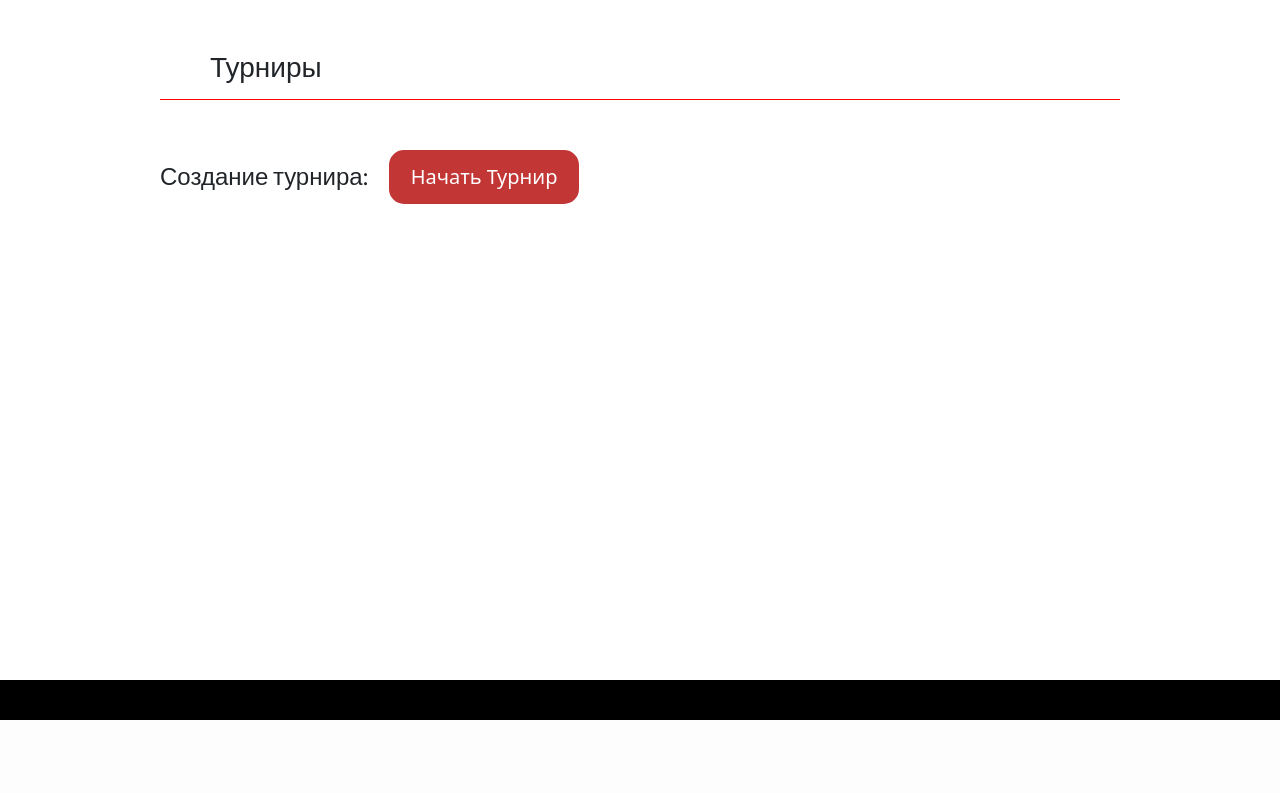
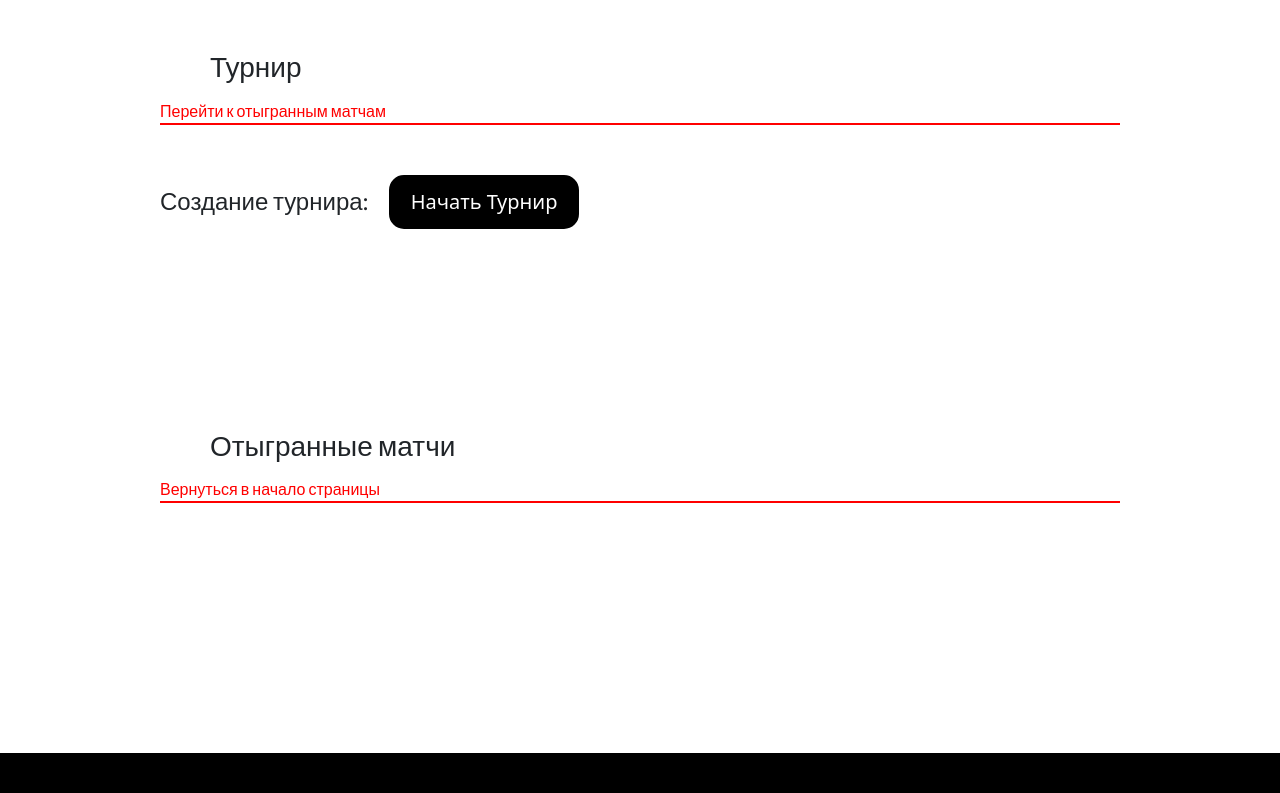
Before and after one commit to Arxivus/Hockey-project, a Django app: page /tournaments/ in a window 1280 px wide. Shown: the part 80-873 px from the top of the page. Before the commit the page ends 800 px from the top, so only its background shows below. Run offline with Django 5.2, Linux system fonts and the light colour scheme; the visitor is signed in with stand-in values (Sample User, id 1); data that the repository does not hold is empty; some libraries are stand-ins or nearby versions.

Commit message:
Догенерации матчей турнира после внесения счета, разбиение по статусу матча, порядок отрисовки, корректировка времени

```diff
--- a/main_app/admin.py
+++ b/main_app/admin.py
@@ -20,7 +20,7 @@ class CompetitorAdmin(admin.ModelAdmin):
     list_filter = ('group_id', 'gender')
 
 class MicromatchAdmin(admin.ModelAdmin):
-    search_fields = ('created_at',)
+    search_fields = ('start_time',)
     list_filter = ('tournament__tour_id',)
 
 admin.site.register(Profile)
--- a/main_app/static/css/elements-style.css
+++ b/main_app/static/css/elements-style.css
@@ -74,7 +74,7 @@ ul {
 }
 
 section {
-    margin-bottom: 50px;
+    margin-bottom: 100px;
 }
 
 h1, h2, h3, h4, h5 {
@@ -82,7 +82,7 @@ h1, h2, h3, h4, h5 {
 }
 
 .line {
-    height: 1px;
+    height: 2px;
     background-color: #f00;
     margin-bottom: 50px;
 }
--- a/main_app/static/css/tournaments-style.css
+++ b/main_app/static/css/tournaments-style.css
@@ -26,6 +26,16 @@ button:hover {
     padding: 20px 30px;
 }
 
+.generate-btn {
+    border-color: #000;
+    background-color: #000;
+}
+
+.generate-btn:active {
+    color: #000;
+    border-color: #000;
+}
+
 .register-btn:disabled {
     color: lightgray;
     background-color: gray;
@@ -40,6 +50,14 @@ button:hover {
 
 a {
     color: #fff;
+}
+
+.nav-page {
+    color: #f00;
+}
+
+.nav-page:hover {
+    text-decoration: underline;
 }
 
 /**/
@@ -60,7 +78,9 @@ a {
     align-items: center;
 }
 
-.matches {
+.matches,
+.played-matches,
+.players-group {
     display: flex;
     flex-direction: column;
     align-items: center;
--- a/main_app/static/js/fetch-requests.js
+++ b/main_app/static/js/fetch-requests.js
@@ -43,13 +43,30 @@ function getMatchesData(matchesTable, url) {
         .catch(error => console.error('Ошибка получения данных:', error))
 }
 
+function getGeneratedMatches(matchesTable, url) {
+    getMatchesData(matchesTable, url)
+}
+
 function getNextMatch(matchesTable, url) {
     getMatchesData(matchesTable, url)
 }
+/* function getNextMatch(matchesTable, groupId, url) {
+    fetch(url,
+        {
+            method: 'GET',
+            headers: { 'X-CSRFToken': csrftoken },
+            body: JSON.stringify({ group_id: groupId })
+        })
+        .then(response => response.json())
+        .then(data => {
+            if (data['message']) {
+                console.log(data['message']);
+            }
+            renderMatches(data['matches'], matchesTable);
+        })
+        .catch(error => console.error('Ошибка получения данных:', error))
+} */
 
-function getGeneratedMatches(matchesTable, url) {
-    getMatchesData(matchesTable, url)
-}
 
 function saveMatchScore(matchId, score1, score2, team1_playersId, team2_playersId) {
     fetch(`/tournaments/save-match/${matchId}/`,
@@ -104,12 +121,6 @@ function saveProfileChanges(newValues) {
     .catch(error => console.error('Ошибка сохранения:', error))
 }
 
-/* function generateMatches(matchesTable, url) {
-    const matchesBlock = document.querySelector('.matches');
-    matchesBlock.innerHTML = ''
-    getMatchesData(matchesTable, url)
-} */
-
 function generateTour(tourSettings, url) {
     fetch(url,
     {
--- a/main_app/static/js/main.js
+++ b/main_app/static/js/main.js
@@ -1,8 +1,7 @@
-import { generateTour, getNextMatch, getGeneratedMatches, checkRegisterStatus } from './fetch-requests.js'
+import { generateTour, getGeneratedMatches, checkRegisterStatus } from './fetch-requests.js'
 
 document.addEventListener('DOMContentLoaded', function() {
     const generateBtn = document.querySelector('.generate-btn');
-    const getNextMatchBtn = document.querySelector('.next-match-btn');
     const matchesTable = document.querySelector('.matches');
     const modalWindow = document.querySelector('.modal-edit');
     const closeBtn = document.querySelector('.modal-close');
@@ -43,20 +42,13 @@ document.addEventListener('DOMContentLoaded', function() {
             overlay.classList.remove('show')
             setTimeout(function() {location.reload()}, 3000);
 
-            /* generateMatches(matchesTable, '/tournaments/start-new/') */
-
         }
 
         else {
             const error = document.querySelector('.form-error');
             error.textContent = 'Неверный формат данных!'
         }
-
     })
-
-    /* getNextMatchBtn.addEventListener('click', function() {
-        getNextMatch(matchesTable, '/tournaments/get-next-match/')
-    }) */
 });
 
 async function checkRegister(){
--- a/main_app/static/js/tour-elems-renders.js
+++ b/main_app/static/js/tour-elems-renders.js
@@ -1,10 +1,10 @@
-import { getPermissions, saveMatchScore } from './fetch-requests.js';
+import { getPermissions, saveMatchScore, getNextMatch } from './fetch-requests.js';
 
 async function renderMatches(matches, matchesTable) {
     if (matches == undefined || matches.length == 0) {
         return
     }
-
+    console.log(matches);
     const loading = document.querySelector('.loading');
     if (loading)
         loading.style.display = 'none'
@@ -20,17 +20,38 @@ async function renderMatches(matches, matchesTable) {
         const matchTime = match['start_time'].slice(0, 5)
         const matchField = match['field_num']
         const matchId = match['match_id']
+        const matchGroupId = match['group_id']
         const team1Card = getTeamCard(match['team1_players'], match['team1_score'], 1)
         const team2Card = getTeamCard(match['team2_players'], match['team2_score'], 2)
 
         const team1_playersId = getTeamPlayersId(match['team1_players'])
         const team2_playersId = getTeamPlayersId(match['team2_players'])
 
-        const matchCard = await getMatchCard(team1Card, team2Card, matchTime, matchField, matchId, team1_playersId, team2_playersId)
+        const matchCard = await getMatchCard(matchesTable, team1Card, team2Card, matchGroupId, matchTime, matchField, matchId, team1_playersId, team2_playersId)
         matchCard.setAttribute('data-uuid', matchId)
 
-        matchesTable.append(matchCard)
+        const playedMatchesTable = document.querySelector('.played-matches');
+        if (playedMatchesTable && match['isPlayed'] == true) {
+            playedMatchesTable.append(matchCard)
+        }
+
+        else {
+            const playersGroup = document.querySelector(`.players-group[data-group-id="${matchGroupId}"]`);
+            if (playersGroup) {
+                playersGroup.append(matchCard) }
+            else {
+                const group = document.createElement('div');
+                group.className = 'players-group';
+                group.style.display = 'flex'
+                group.style.width = '100%'
+                group.dataset.groupId = matchGroupId;
+                group.append(matchCard)
+                matchesTable.append(group)
+            }
+        }
     }
+
+    console.log('Матчи успешно загружены');
 }
 
 function createTeamRoleEl(roleName, rolePlayers) {
@@ -79,9 +100,10 @@ function getTeamCard(team, team_score, num) {
     return teamCard
 }
 
-async function getMatchCard(team1Card, team2Card, matchTime, matchField, matchId, team1_playersId, team2_playersId) {
+async function getMatchCard(matchesTable, team1Card, team2Card, group_id, matchTime, matchField, matchId, team1_playersId, team2_playersId) {
     const matchCard = document.createElement('div')
     matchCard.classList.add('match-card')
+    matchCard.setAttribute('data-group', group_id)
 
     const matchTitleBlock = document.createElement('div');
     matchTitleBlock.classList.add('match-title-block')
@@ -114,11 +136,15 @@ async function getMatchCard(team1Card, team2Card, matchTime, matchField, matchId
         saveScoreBtn.textContent = 'Сохранить счет'
         matchTitleBlock.append(saveScoreBtn)
         saveScoreBtn.addEventListener('click', (event) => {
-        const currentCard = event.currentTarget.closest('.match-card')
-        const score1 = currentCard.querySelector('.team1-score-input').value
-        const score2 = currentCard.querySelector('.team2-score-input').value
-        saveMatchScore(matchId, score1, score2, team1_playersId, team2_playersId);
-    })}
+            const currentCard = event.currentTarget.closest('.match-card')
+            const score1 = currentCard.querySelector('.team1-score-input').value
+            const score2 = currentCard.querySelector('.team2-score-input').value
+
+            saveMatchScore(matchId, score1, score2, team1_playersId, team2_playersId);
+            getNextMatch(matchesTable, `/tournaments/get-next-match/${group_id}`)
+            currentCard.style.display = 'none'
+        }
+    )}
 
     const matchTeams = document.createElement('div')
     matchTeams.classList.add('match-teams')
--- a/main_app/templates/tournaments.html
+++ b/main_app/templates/tournaments.html
@@ -11,9 +11,10 @@
 {% endblock %}
 
 {% block content %}
-<section>
+<section id="start">
     <div class="container">
-        <h3>Турниры</h3>
+        <h3>Турнир</h3>
+        <a href="#played" class="nav-page">Перейти к отыгранным матчам</a>
         <div class="line"></div>
         {% if user.is_authenticated %}
             {% if not perms.main_app.cant_reg_in_tour %}
@@ -28,10 +29,10 @@
             {% endif %}
         {% endif %}
         {% if perms.main_app.can_generate_tour %}
-        <section class="tour-generation">
+        <div class="tour-generation">
             <h4>Создание турнира:</h4>
             <button class="generate-btn">Начать Турнир</button>
-        </section>
+        </div>
         {% endif %}
     </div>
 </section>
@@ -42,6 +43,15 @@
                 <h4>Генерация расписания</h4>
                 <span class="loader"></span>
             </div>
+        </div>
+    </div>
+</section>
+<section>
+    <div id="played" class="container">
+        <h3>Отыгранные матчи</h3>
+        <a href="#start" class="nav-page">Вернуться в начало страницы</a>
+        <div class="line"></div>
+        <div class="played-matches">
         </div>
     </div>
 </section>
--- a/main_app/views.py
+++ b/main_app/views.py
@@ -7,8 +7,8 @@ from .models import Profile, Competitor, Tournament, Micromatch, Announsment
 from .forms import createUserForm, profileForm, loginForm
 from django.contrib.auth.decorators import login_required, permission_required
 from django.http import JsonResponse
-from .match_generator import generateMatch, generateTimetable
-from .players_functions import splitIntoGroups, generateGroups, addToCompetitors, isRegister
+from .match_generator import generateMatch, generateTimetable, getSavedMatch
+from .players_functions import splitIntoGroups, generateGroups, addToCompetitors, isRegister, getCreationMatchInfo
 from .rating_update import updateRatings, updatMatchPlayersScore
 
 def home_page(request):
@@ -168,36 +168,29 @@ def start_new_tour_view(request): # запуск нового турнира
             splitIntoGroups(players, age_groups)
 
             matches = generateTimetable(tournament)
-            return JsonResponse({'status': 'success', 'message': 'Tournament created', 'matches' : matches})
+            return JsonResponse({'status': 'success', 'message': 'Турнир создан', 'matches' : matches})
 
         except Exception as e:
             return JsonResponse({'status': 'error', 'message': str(e)}, status=500)
 
 
-
-
-
-
-
-@permission_required('myapp.can_generate_match', raise_exception=True)
-def get_next_match_view(request): # получение следующего матча турнира (временно отключено)
+def get_next_match_view(request, group_id): # получение следующего матча турнира (после сохранения счета матча)
     if request.method == 'GET':
         try:
             tournament = Tournament.objects.filter(isEnded=False).order_by('-tour_id').first()
+            matchContainer = []
+            teams, pl_in_team = generateMatch(group_id)
 
-            teams, pl_in_team = generateMatch(group_id)
-            if pl_in_team is None:
-                return JsonResponse({'status': 'error', 'message': 'Tournament has ended'})
+            if teams == []:
+                return JsonResponse({'status': 'success', 'message': f'Группа {group_id} отыграла матчи', 'matches': matchContainer})
 
-            matchContainer = getSavedMatch(tournament, teams, pl_in_team)
-            return JsonResponse({'status': 'success', 'matches': matchContainer})
+            match_time, field_num = getCreationMatchInfo(tournament, group_id)
+            matchContainer.append(getSavedMatch(tournament, group_id, match_time, field_num, teams, pl_in_team))
+
+            return JsonResponse({'status': 'success', 'message': 'Матч сгенерирован', 'matches': matchContainer})
 
         except Exception as e:
             return JsonResponse({'status': 'error', 'message': str(e)}, status=500)
-
-
-
-
 
 
 def save_match_view(request, match_id): # сохранение результатов матча, обновление Rt
@@ -213,6 +206,7 @@ def save_match_view(request, match_id): # сохранение результа
 
             match.team1_score = new_score1
             match.team2_score = new_score2
+            match.isPlayed = True
             match.save()
 
             team1_playersId = data['team1_playersId']
@@ -223,10 +217,10 @@ def save_match_view(request, match_id): # сохранение результа
             updatMatchPlayersScore(diff_score1, diff_score2, team1_playersId, team2_playersId)
             updateRatings(tournament, team1_playersId, team2_playersId)
 
-            return JsonResponse({'status': 'success', 'message': 'Match saved'})
+            return JsonResponse({'status': 'success', 'message': 'Матч сохранен'})
 
         except Micromatch.DoesNotExist:
-            return JsonResponse({'status': 'error', 'message': 'Match not found'}, status=404)
+            return JsonResponse({'status': 'error', 'message': 'Матч не найден'}, status=404)
 
         except Exception as e:
             return JsonResponse({'status': 'error','message': str(e)}, status=500)
--- a/webProject/urls.py
+++ b/webProject/urls.py
@@ -12,7 +12,7 @@ urlpatterns = [
     path('tournaments/reg-in-tour', views.register_to_tournament, name='register_to_tour'),
     path('tournaments/check-register/', views.check_register, name='check_register'),
     path('tournaments/start-new/', views.start_new_tour_view, name='start_new_tour'),
-    path('tournaments/get-next-match/', views.get_next_match_view, name='get_next_match'),
+    path('tournaments/get-next-match/<int:group_id>', views.get_next_match_view, name='get_next_match'),
     path('tournaments/check-permissions/', views.get_user_permissions, name='get_user_permissions'),
     path('tournaments/get-stored-matches/', views.get_stored_matches_view, name='get_stored_matches'),
     path('tournaments/save-match/<uuid:match_id>/', views.save_match_view, name='save_match'),
```
Also changed, not shown: main_app/match_generator.py (+24 -22 lines), main_app/players_functions.py (+29 -1 lines).
